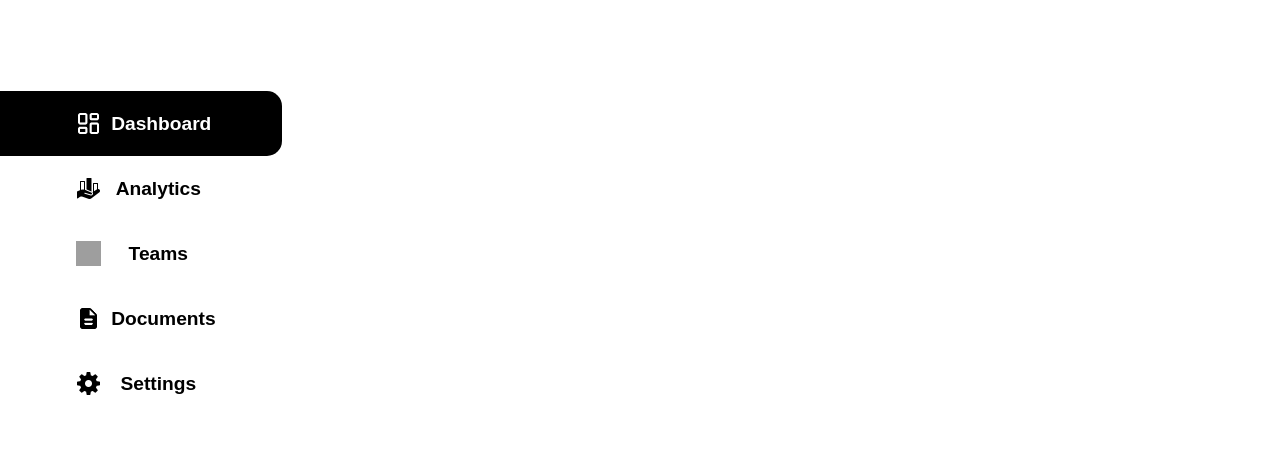
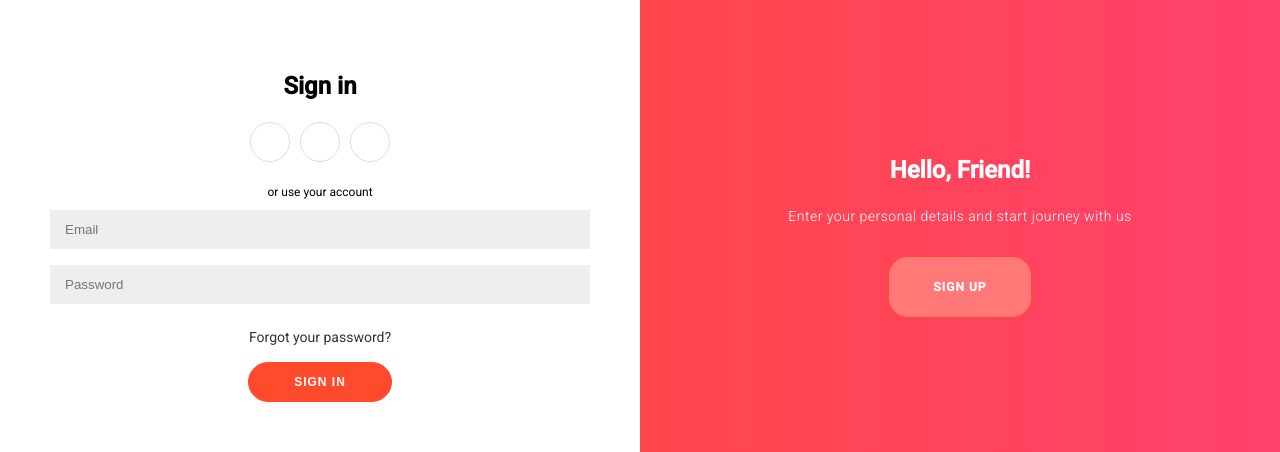
Before and after one commit to VasiukovMaks/todos-frontend, an Angular app: page / in a window 1280 px wide. Shown: the part 164-616 px from the top of the page. Built offline with nearby package versions, Linux system fonts and the light colour scheme; no server answers; grey boxes are pictures that could not be loaded.

Commit message:
Init auth

```diff
--- a/src/app/app.component.css
+++ b/src/app/app.component.css
@@ -19,3 +19,7 @@ main {
 app-dashboard {
   width: 100%;
 }
+
+app-auth {
+  width: 100%;
+}
--- a/src/app/app.component.html
+++ b/src/app/app.component.html
@@ -1,9 +1,10 @@
 <div class="container">
-  <nav class="header">
+  <!-- <nav class="header">
     <app-navbar (active_page)="activate_page($event)"></app-navbar>
   </nav>
   <main>
     <app-dashboard *ngIf="is_dashboard"></app-dashboard>
     <app-settings *ngIf="is_settings"></app-settings>
-  </main>
+  </main> -->
+  <app-auth></app-auth>
 </div>
--- a/src/app/navbar/navbar.component.ts
+++ b/src/app/navbar/navbar.component.ts
@@ -9,7 +9,6 @@ import { Card } from '../card/card.model';
   styleUrls: ['./navbar.component.css'],
 })
 export class NavbarComponent {
-  // @Input() todosData: Card[] = [];
   @Output() active_page: EventEmitter<string> = new EventEmitter<string>();
 
   public activeTab: string = 'dashboard';
--- /dev/null
+++ b/src/app/pages/auth/auth.component.css
@@ -0,0 +1,221 @@
+.auth__form {
+  display: flex;
+  flex-direction: column;
+}
+
+.auth__button {
+  background-color: rgb(255, 121, 121);
+}
+
+* {
+  box-sizing: border-box;
+}
+
+h1 {
+  font-weight: bold;
+  margin: 0;
+}
+
+h2 {
+  text-align: center;
+}
+
+p {
+  font-size: 14px;
+  font-weight: 100;
+  line-height: 20px;
+  letter-spacing: 0.5px;
+  margin: 20px 0 30px;
+}
+
+span {
+  font-size: 12px;
+}
+
+a {
+  color: #333;
+  font-size: 14px;
+  text-decoration: none;
+  margin: 15px 0;
+}
+
+button {
+  border-radius: 20px;
+  border: 1px solid #ff4b2b;
+  background-color: #ff4b2b;
+  color: #ffffff;
+  font-size: 12px;
+  font-weight: bold;
+  padding: 12px 45px;
+  letter-spacing: 1px;
+  text-transform: uppercase;
+  transition: transform 80ms ease-in;
+}
+
+button:active {
+  transform: scale(0.95);
+}
+
+button:focus {
+  outline: none;
+}
+
+button.ghost {
+  background-color: transparent;
+  border-color: #ffffff;
+}
+
+form {
+  background-color: #ffffff;
+  display: flex;
+  align-items: center;
+  justify-content: center;
+  flex-direction: column;
+  padding: 0 50px;
+  height: 100%;
+  text-align: center;
+}
+
+input {
+  background-color: #eee;
+  border: none;
+  padding: 12px 15px;
+  margin: 8px 0;
+  width: 100%;
+}
+
+.container {
+  background-color: #fff;
+  box-shadow: 0 14px 28px rgba(0, 0, 0, 0.25), 0 10px 10px rgba(0, 0, 0, 0.22);
+  position: relative;
+  overflow: hidden;
+  width: 100%;
+  height: 100%;
+}
+
+.form-container {
+  position: absolute;
+  top: 0;
+  height: 100%;
+  transition: all 0.6s ease-in-out;
+}
+
+.sign-in-container {
+  left: 0;
+  width: 50%;
+  z-index: 2;
+}
+
+.container.right_panel_active .sign-in-container {
+  transform: translateX(100%);
+}
+
+.sign-up-container {
+  left: 0;
+  width: 50%;
+  opacity: 0;
+  z-index: 1;
+}
+
+.container.right_panel_active .sign-up-container {
+  transform: translateX(100%);
+  opacity: 1;
+  z-index: 5;
+  animation: show 0.6s;
+}
+
+@keyframes show {
+  0%,
+  49.99% {
+    opacity: 0;
+    z-index: 1;
+  }
+
+  50%,
+  100% {
+    opacity: 1;
+    z-index: 5;
+  }
+}
+
+.overlay-container {
+  position: absolute;
+  top: 0;
+  left: 50%;
+  width: 50%;
+  height: 100%;
+  overflow: hidden;
+  transition: transform 0.6s ease-in-out;
+  z-index: 100;
+}
+
+.container.right_panel_active .overlay-container {
+  transform: translateX(-100%);
+}
+
+.overlay {
+  background: #ff416c;
+  background: -webkit-linear-gradient(to right, #ff4b2b, #ff416c);
+  background: linear-gradient(to right, #ff4b2b, #ff416c);
+  background-repeat: no-repeat;
+  background-size: cover;
+  background-position: 0 0;
+  color: #ffffff;
+  position: relative;
+  left: -100%;
+  height: 100%;
+  width: 200%;
+  transform: translateX(0);
+  transition: transform 0.6s ease-in-out;
+}
+
+.container.right_panel_active .overlay {
+  transform: translateX(50%);
+}
+
+.overlay-panel {
+  position: absolute;
+  display: flex;
+  align-items: center;
+  justify-content: center;
+  flex-direction: column;
+  padding: 0 40px;
+  text-align: center;
+  top: 0;
+  height: 100%;
+  width: 50%;
+  transform: translateX(0);
+  transition: transform 0.6s ease-in-out;
+}
+
+.overlay-left {
+  transform: translateX(-20%);
+}
+
+.container.right_panel_active .overlay-left {
+  transform: translateX(0);
+}
+
+.overlay-right {
+  right: 0;
+  transform: translateX(0);
+}
+
+.container.right_panel_active .overlay-right {
+  transform: translateX(20%);
+}
+
+.social-container {
+  margin: 20px 0;
+}
+
+.social-container a {
+  border: 1px solid #dddddd;
+  border-radius: 50%;
+  display: inline-flex;
+  justify-content: center;
+  align-items: center;
+  margin: 0 5px;
+  height: 40px;
+  width: 40px;
+}
--- /dev/null
+++ b/src/app/pages/auth/auth.component.html
@@ -0,0 +1,90 @@
+<div class="container" [ngClass]="{ right_panel_active: isSignUp }">
+  <div class="form-container sign-up-container">
+    <form action="#">
+      <h1>Create Account</h1>
+      <div class="social-container">
+        <a href="#" class="social"><i class="fab fa-facebook-f"></i></a>
+        <a href="#" class="social"><i class="fab fa-google-plus-g"></i></a>
+        <a href="#" class="social"><i class="fab fa-linkedin-in"></i></a>
+      </div>
+      <span>or use your email for registration</span>
+      <input type="text" placeholder="Name" />
+      <input type="email" placeholder="Email" />
+      <input type="password" placeholder="Password" />
+      <button>Sign Up</button>
+    </form>
+  </div>
+  <!-- <div class="auth sign-up__container">
+    <h1>Sign Up</h1>
+    <div>Sign up with</div>
+
+    <form [formGroup]="registoryForm" (submit)="onSubmit()" class="auth__form">
+      <mat-form-field class="auth__input" appearance="fill">
+        <input
+          matInput
+          placeholder="Email"
+          type="text"
+          formControlName="email"
+        />
+      </mat-form-field>
+      <mat-form-field class="auth__input" appearance="fill">
+        <input matInput placeholder="Name" type="text" formControlName="name" />
+      </mat-form-field>
+      <mat-form-field class="auth__input" appearance="fill">
+        <input
+          matInput
+          placeholder="Password"
+          type="password"
+          formControlName="pass"
+        />
+      </mat-form-field>
+      <mat-checkbox formControlName="rules">text</mat-checkbox>
+      <button mat-flat-button color="accent" class="auth__button">
+        Submit
+      </button>
+    </form>
+  </div> -->
+  <div class="form-container sign-in-container">
+    <form action="#">
+      <h1>Sign in</h1>
+      <div class="social-container">
+        <a href="#" class="social"><i class="fab fa-facebook-f"></i></a>
+        <a href="#" class="social"><i class="fab fa-google-plus-g"></i></a>
+        <a href="#" class="social"><i class="fab fa-linkedin-in"></i></a>
+      </div>
+      <span>or use your account</span>
+      <input type="email" placeholder="Email" />
+      <input type="password" placeholder="Password" />
+      <a href="#">Forgot your password?</a>
+      <button>Sign In</button>
+    </form>
+  </div>
+  <div class="overlay-container">
+    <div class="overlay">
+      <div class="overlay-panel overlay-left">
+        <h1>Welcome Back!</h1>
+        <p>To keep connected with us please login with your personal info</p>
+        <button
+          mat-flat-button
+          color="accent"
+          class="auth__button"
+          (click)="changeTab()"
+        >
+          Sign In
+        </button>
+      </div>
+      <div class="overlay-panel overlay-right">
+        <h1>Hello, Friend!</h1>
+        <p>Enter your personal details and start journey with us</p>
+        <button
+          mat-flat-button
+          color="accent"
+          class="auth__button"
+          (click)="changeTab()"
+        >
+          Sign Up
+        </button>
+      </div>
+    </div>
+  </div>
+</div>
--- /dev/null
+++ b/src/app/pages/auth/auth.component.ts
@@ -0,0 +1,47 @@
+import { Component, OnInit } from '@angular/core';
+import { FormBuilder, FormGroup, Validators } from '@angular/forms';
+
+@Component({
+  selector: 'app-auth',
+  templateUrl: './auth.component.html',
+  styleUrls: ['./auth.component.css'],
+})
+export class AuthComponent implements OnInit {
+  constructor(private formBuilder: FormBuilder) {}
+
+  ngOnInit(): void {
+    this.initForm();
+  }
+  public isSignUp: boolean = false;
+  public registoryForm: FormGroup = this.formBuilder.group({});
+
+  private initForm() {
+    this.registoryForm = this.formBuilder.group({
+      email: ['', [Validators.required, Validators.email]],
+      name: [
+        '',
+        [
+          Validators.required,
+          Validators.pattern('^[a-zA-Z][a-zA-Z0-9-_.]{1,20}$'),
+        ],
+      ],
+      pass: [
+        '',
+        [
+          Validators.required,
+          Validators.minLength(8),
+          Validators.pattern('^[a-zA-Z][a-zA-Z0-9-_.]{1,20}$'),
+        ],
+      ],
+      rules: [false, [Validators.requiredTrue]],
+    });
+  }
+
+  public onSubmit() {
+    console.log('Submit');
+  }
+
+  public changeTab(): void {
+    this.isSignUp = !this.isSignUp;
+  }
+}
```
Also changed, not shown: src/app/app.module.ts (+10 -2 lines), src/app/pages/auth/auth.service.ts (added), 1 other file (tests, documents, lock files or other folders).
